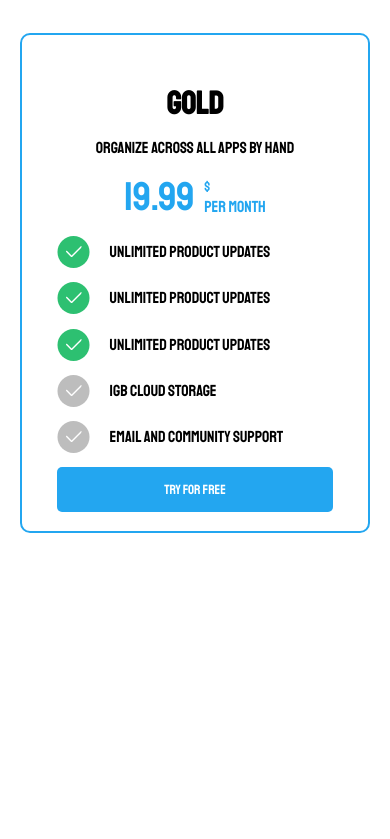
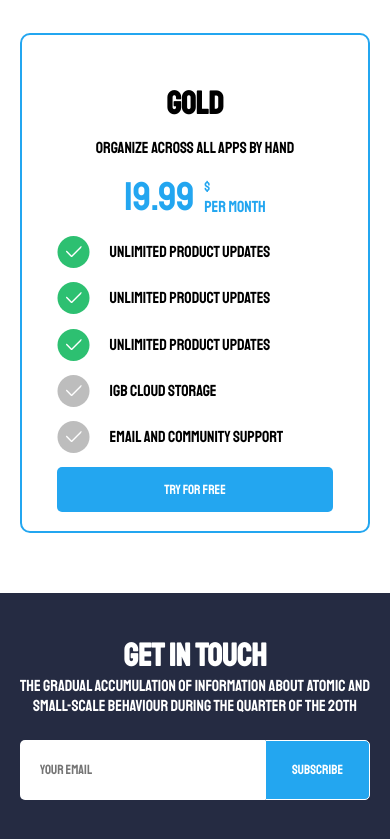
Before and after one commit to Doyen04/trustloop, a React (Vite) app: page / in a window 390 px wide. Shown: the part 4248-5087 px from the top of the page. Before the commit the page ends 4841 px from the top, so only its background shows below. Built offline with nearby package versions, Linux system fonts and the light colour scheme.

Commit message:
Added a subscribe section and made it responsive

```diff
--- a/src/App.jsx
+++ b/src/App.jsx
@@ -6,6 +6,7 @@ import Mainbody from './component/mainbody'
 import Clients from './component/client'
 import Strategy from './component/strategy'
 import Pricing from './component/pricing'
+import Subscribe from './component/subscribe'
 
 function App() {
 
@@ -16,6 +17,7 @@ function App() {
             <Strategy/>
             <Clients/>
             <Pricing/>
+            <Subscribe/>
         </>
     )
 }
--- a/src/component/subscribe.jsx
+++ b/src/component/subscribe.jsx
@@ -1,9 +1,19 @@
 import '../styles/subscribe.css'
 
-function Subscribe(){
-    return(
+function Subscribe() {
+    return (
         <div className='subscribe'>
-
+            <div className='subscribe-heading'>
+                <h1>Get in Touch</h1>
+                <p>
+                    The gradual accumulation of information about atomic and small-scale behaviour during the
+                    quarter of the 20th
+                </p>
+            </div>
+            <div className="email-submit-container">
+                <input type="email" name="email" placeholder='Your Email' id="" />
+                <input type="button" value="Subscribe" />
+            </div>
         </div>
     )
 }
--- a/src/styles/subscribe.css
+++ b/src/styles/subscribe.css
@@ -0,0 +1,53 @@
+.subscribe{
+    background-color: #252b42;
+    width: 100%;
+    height: 250px;
+    padding: 20px 5vw;
+    color: white;
+    display: flex;
+    flex-direction: column;
+    justify-content: space-evenly;
+    align-items: center;
+}
+.subscribe-heading {
+    display: flex;
+    flex-direction: column;
+    justify-content: center;
+}
+.subscribe-heading > p ,.subscribe-heading> h1{
+    text-align: center;
+}
+.email-submit-container{
+    width: 350px;
+    height: 60px;
+    display: flex;
+}
+.email-submit-container > input{
+    height: 100%;
+    padding: 5px 20px;
+    border: none;
+
+}
+input[type='email']{
+    border-radius: 5px 0 0 5px;
+    width: 70%;
+}
+input[type="button"]{
+    border-radius: 0 5px 5px 0;
+    width: 30%;
+    color: white;
+    background-color: #23A6F0;
+    border: 1px solid white;
+}
+@media (min-width:768px) {
+    .subscribe{
+        display: flex;
+        flex-direction: row;
+        justify-content: space-between;
+        padding: 20px 8vw;
+    }
+    .subscribe-heading > h1, .subscribe-heading>p{
+        text-align: left;
+        width: 400px;
+    }
+}
```
